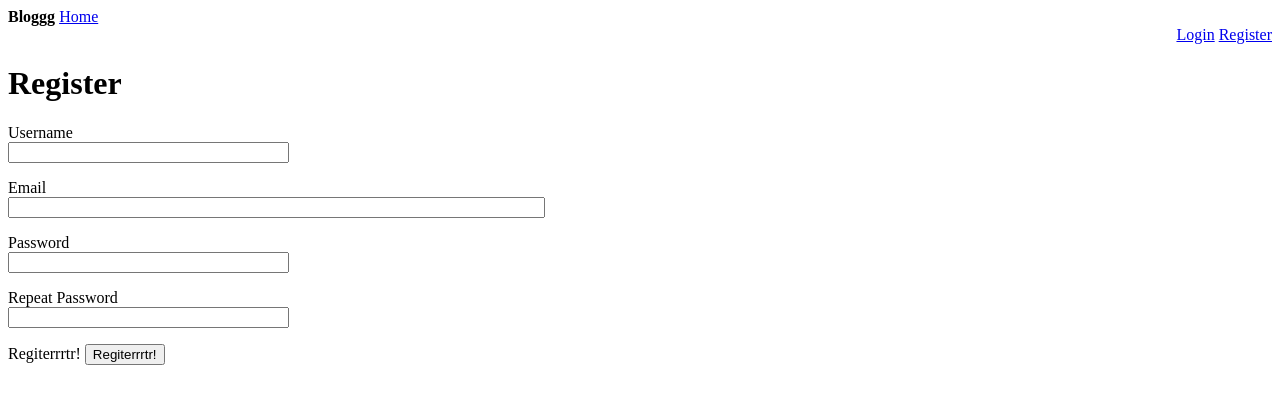
After one commit to Francisiek/flask_webapp_test, a Flask app: page /registration in a window 1280 px wide. The commit adds this page. Shown: the top 404 px of the page. Run offline with Flask 3, Linux system fonts and the light colour scheme.

Commit message:
user login, registration and simple user page

```diff
--- a/webapp/__init__.py
+++ b/webapp/__init__.py
@@ -2,10 +2,13 @@ from flask import Flask
 from config import Config
 from flask_sqlalchemy import SQLAlchemy
 from flask_migrate import Migrate
+from flask_login import LoginManager
 
 app = Flask(__name__)
 app.config.from_object(Config)
 db = SQLAlchemy(app)
 migrate = Migrate(app, db)
+login = LoginManager(app)
+login.login_view = 'login_page'
 
 from webapp import routes, models
--- a/webapp/forms.py
+++ b/webapp/forms.py
@@ -1,9 +1,43 @@
 from flask_wtf import FlaskForm
 from wtforms import StringField, PasswordField, BooleanField, SubmitField
-from wtforms.validators import DataRequired
+from wtforms.validators import ValidationError, DataRequired, Email, EqualTo
 
 class LoginForm(FlaskForm):
     username = StringField('Username', validators=[DataRequired()])
     password = PasswordField('Password', validators=[DataRequired()])
     remember_me = BooleanField('Remember me')
     submit = SubmitField('Sing in!!!')
+
+
+from webapp import db
+from webapp.models import User
+import sqlalchemy as sqa
+
+class RegistrationForm(FlaskForm):
+    username = StringField('Username', validators=[DataRequired()])
+    email = StringField('Email', validators=[DataRequired(), Email()])
+    password = PasswordField('Password', validators=[DataRequired()])
+    password2 = PasswordField('Repeat Password', validators=[DataRequired(), EqualTo('password')])
+    submit = SubmitField('Regiterrrtr!')
+
+    def validate_username(self, username):
+        search = db.session.scalar(sqa.select(User).where(username.data == User.username))
+
+        if search:
+            raise ValidationError('Username already taken')
+
+    def validate_email(self, email):
+        search = db.session.scalar(sqa.select(User).where(email.data == User.email))
+
+        if search:
+            raise ValidationError('Email already registered')
+
+class SearchUserForm(FlaskForm):
+    username = StringField('Username', validators=[DataRequired()])
+    submit = SubmitField('Search')
+
+    def validate_username(self, username):
+        search = db.session.scalar(sqa.select(User).where(username.data == User.username))
+
+        if not search:
+            raise ValidationError('No such user')
--- a/webapp/routes.py
+++ b/webapp/routes.py
@@ -1,9 +1,16 @@
-from webapp import app
+from webapp import app, db
 from flask import render_template, url_for
-from webapp.forms import LoginForm
+from webapp.forms import LoginForm, RegistrationForm, SearchUserForm
+from flask import flash, redirect, request
+from urllib.parse import urlsplit
 
-@app.route('/')
-@app.route('/index')
+from flask_login import current_user, login_user, logout_user, login_required
+import sqlalchemy as sqa
+from webapp.models import User
+
+@app.route('/', methods=['POST', 'GET'])
+@app.route('/index', methods=['POST', 'GET'])
+#@login_required
 def index_page():
     mock_user = {'username': 'Garry'}
     mock_posts = [
@@ -20,17 +27,70 @@ def index_page():
             'body': 'No way this could work'
         }
     ]
+    search_user_form = SearchUserForm()
 
-    return render_template('index_page.html', title='Test page', user=mock_user, posts=mock_posts)
+    if search_user_form.validate_on_submit():
+        #flash('Yey')
+        return redirect(url_for('user_page', username=search_user_form.username.data))
 
-from flask import flash, redirect
+    return render_template('index_page.html', title='Test page', posts=mock_posts, search_user_form=search_user_form)
+
 
 @app.route('/login', methods=['GET', 'POST'])
 def login_page():
+    if current_user.is_authenticated:
+        return redirect(url_for('index_page'))
+
     form = LoginForm()
+    if form.validate_on_submit():
+        user = db.session.scalar(sqa.select(User).where(form.username.data == User.username))
+
+        if user == None or user.check_password(form.password.data) == False:
+            flash('Invalid username or password')
+            return redirect(url_for('login_page'))
+        else:
+            login_user(user, remember=form.remember_me.data)
+            next_page = request.args.get('next')
+
+            if not next_page or urlsplit(next_page).netloc != '':
+                next_page = url_for('index_page')
+
+            return redirect(next_page)
+
+    return render_template('login_page.html', title='Login', form=form)
+
+@app.route('/logout')
+def logout_page():
+    logout_user()
+    return redirect(url_for('index_page'))
+
+@app.route('/registration', methods=['GET', 'POST'])
+def registration_page():
+    if current_user.is_authenticated:
+        return redirect(url_for('index_page'))
+
+    form = RegistrationForm()
 
     if form.validate_on_submit():
-        flash(f"User {form.username.data} with setting remember me={form.remember_me.data}")
-        return redirect(url_for('index_page'))
-    else:
-        return render_template('login_page.html', title='Login', form=form)
+        new_user = User(username=form.username.data, email=form.email.data)
+        new_user.set_password(form.password.data)
+
+        db.session.add(new_user)
+        db.session.commit()
+
+        flash('Congrats! You can now log in.')
+        return redirect(url_for('login_page'))
+
+    return render_template('registration_page.html', title='Register', form=form)
+
+@app.route('/user/<username>')
+#@login_required
+def user_page(username):
+    user = db.first_or_404(sqa.select(User).where(username == User.username))
+
+    posts = [
+        {'author': user, 'body': 'My post heeeee'},
+        {'author': user, 'body': 'My post niuuuuuu'},
+    ]
+
+    return render_template('user_page.html', title=f'User {username}', user=user, posts=posts)
--- a/webapp/templates/base.html
+++ b/webapp/templates/base.html
@@ -11,7 +11,28 @@
 
 <body>
     <div id="navbar">
-        <b>Bloggg</b> <a href="{{ url_for('index_page') }}">Home</a> <a href="{{ url_for('login_page') }}">Login</a>
+        <div style="text-align: left;">
+            <b>Bloggg</b> <a href="{{ url_for('index_page') }}">Home</a>
+            {% if search_user_form %}
+            Go to profile:
+                <form action="" method="post" novalidate>
+                    {{ search_user_form.hidden_tag() }}
+                    {{ search_user_form.username.label }} {{ search_user_form.username(size=32) }}
+                    {% for error in search_user_form.username.errors %}
+                        <span style="color: red;">{{ error }}</span>
+                    {% endfor %}
+                    {{ search_user_form.submit() }}
+                </form>
+            {% endif %}
+        </div>
+        <div style="text-align: right;">
+            {% if current_user.is_anonymous %}
+                <a href="{{ url_for('login_page') }}">Login</a> <a href="{{ url_for('registration_page') }}">Register</a>
+            {% else %}
+                Hi <b>{{ current_user.username }}</b>! <a href="{{ url_for('logout_page') }}">Logout</a>
+                <a href="{{ url_for('user_page', username=current_user.username) }}">Profile page</a>
+            {% endif %}
+        </div>
     </div>
     {% with flashed_messages = get_flashed_messages() %}
     {% if flashed_messages %}
--- a/webapp/templates/index_page.html
+++ b/webapp/templates/index_page.html
@@ -1,7 +1,6 @@
 {% extends "base.html" %}
 
 {% block content %}
-    <h2 style="text-align: center;">Hi {{ user.username }} !</h2>
     {% for post in posts %}
     <div>
         <p>
--- /dev/null
+++ b/webapp/templates/registration_page.html
@@ -0,0 +1,43 @@
+{% extends "base.html" %}
+
+{% block content %}
+<h1>Register</h1>
+<form action="" method="post" novalidate>
+    {{ form.hidden_tag() }}
+    <p>
+        {{ form.username.label }}
+        <br>
+        {{ form.username(size=32) }}
+        {% for error in form.username.errors %}
+            <span style="color: red;">{{ error }}</span>
+        {% endfor %}
+    </p>
+    <p>
+        {{ form.email.label }}
+        <br>
+        {{ form.email(size=64) }}
+        {% for error in form.email.errors %}
+            <span style="color: red;">{{ error }}</span>
+        {% endfor %}
+    </p>
+    <p>
+        {{ form.password.label }}
+        <br>
+        {{ form.password(size=32) }}
+        {% for error in form.password.errors %}
+            <span style="color: red;">{{ error }}</span>
+        {% endfor %}
+    </p>
+    <p>
+        {{ form.password2.label }}
+        <br>
+        {{ form.password2(size=32) }}
+        {% for error in form.password2.errors %}
+            <span style="color: red;">{{ error }}</span>
+        {% endfor %}
+    </p>
+    <p>
+        {{ form.submit.label }} {{ form.submit() }}
+    </p>
+</form>
+{% endblock %}
```
Also changed, not shown: webapp/models.py (+16 -2 lines), webapp/templates/user_page.html (added, +14 -0 lines), dbs/webapp.db, 2 other files.
